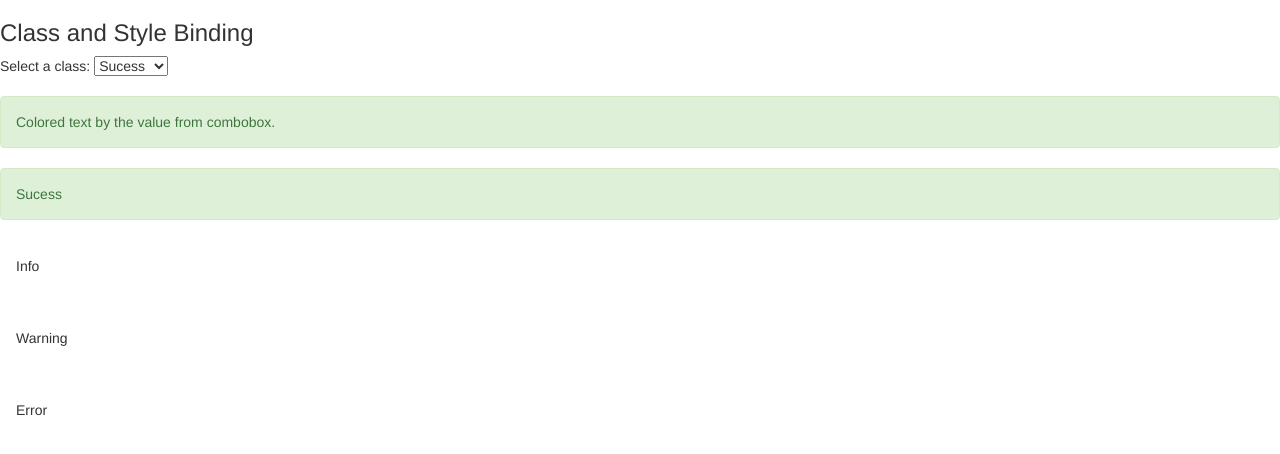
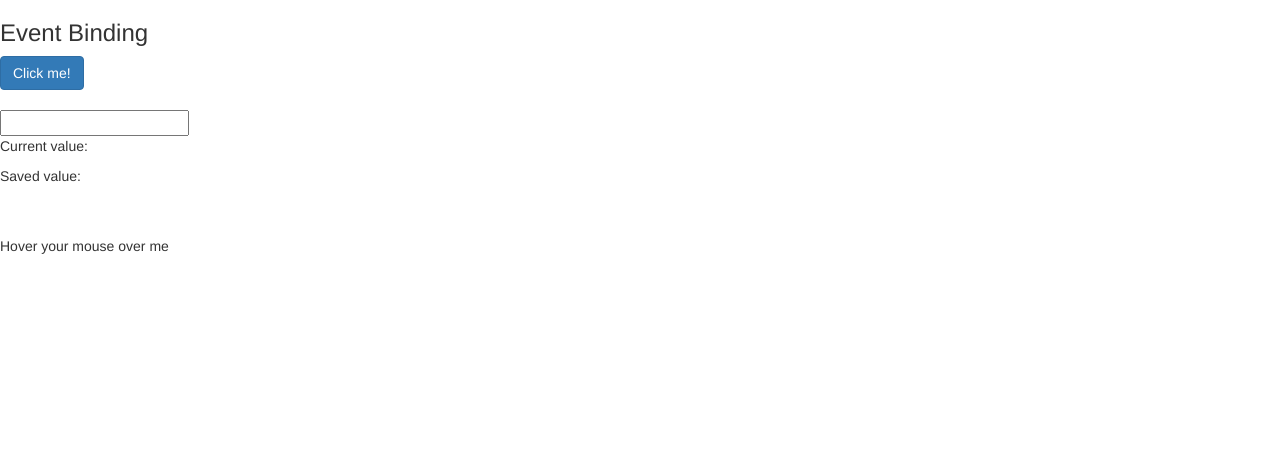
Before and after one commit to devictorqroz/course-angular2, an Angular app in the folder data-binding/: page / in a window 1280 px wide. Shown: the top 454 px of the page. Built offline with nearby package versions, Linux system fonts and the light colour scheme.

Commit message:
feat: implement event binding and event filtering

```diff
--- a/data-binding/src/app/data-binding/data-binding.component.css
+++ b/data-binding/src/app/data-binding/data-binding.component.css
@@ -0,0 +1,4 @@
+.highlight {
+  background-color: yellow;
+  font-weight: bold;
+}
--- a/data-binding/src/app/data-binding/data-binding.component.html
+++ b/data-binding/src/app/data-binding/data-binding.component.html
@@ -1,5 +1,5 @@
 
-<section class="property-binding">
+<!-- <section class="property-binding"> -->
 
   <!-- <article>
     <h3>Interpolation / Interpolação</h3>
@@ -19,7 +19,7 @@
     <img bind-src="imageUrl"/>
   </article> -->
 
-  <article>
+  <!-- <article>
     <h3>Class and Style Binding</h3>
     <div>
       Select a class:
@@ -63,8 +63,44 @@
 
     </div>
 
-  </article>
+  </article> -->
+
+<!-- </section> -->
 
 
 
+<section class="event-binding">
+
+  <article>
+    <h3>Event Binding</h3>
+    <div>
+      <button (click)="onButtonClick()"
+      class="btn btn-primary">
+        Click me!
+      </button>
+
+      <br><br>
+
+      <input type="text"
+        #inputField
+        (keyup)="onKeyUp($event)"
+        (keyup.enter)="saveValue(inputField.value)"
+        (blur)="saveValue(inputField.value)"
+      />
+
+      <p>Current value: {{ currentKeyEntered }}</p>
+      <p>Saved value: {{ savedValue }}</p>
+
+      <br><br>
+
+      <span
+        (mouseover)="onMouseOverOut()"
+        (mouseout)="onMouseOverOut()"
+        [class.highlight]="isMouseOver">
+        Hover your mouse over me
+      </span>
+
+    </div>
+  </article>
+
 </section>
--- a/data-binding/src/app/data-binding/data-binding.component.ts
+++ b/data-binding/src/app/data-binding/data-binding.component.ts
@@ -3,13 +3,26 @@ import { Component, OnInit } from '@angular/core';
 @Component({
   selector: 'app-data-binding',
   templateUrl: './data-binding.component.html',
-  styleUrls: ['./data-binding.component.css']
+  // styleUrls: ['./data-binding.component.css']
+  styles: [
+    `
+      .highlight {
+        background-color: yellow;
+        font-weight: bold;
+      }
+    `
+  ]
 })
 export class DataBindingComponent implements OnInit {
 
   url: string = 'http://loiane.com';
   angularCourse: boolean = true;
   imageUrl: string = 'https://picsum.photos/400/200';
+
+  currentKeyEntered: string = '';
+  savedValue: any;
+
+  isMouseOver: boolean = false;
 
   getValue() {
     return 1;
@@ -19,6 +32,23 @@ export class DataBindingComponent implements OnInit {
     return true;
   }
 
+  onButtonClick() {
+    alert('The Button was clicked!');
+  }
+
+  onKeyUp(event: KeyboardEvent) {
+    this.currentKeyEntered = (<HTMLInputElement>event.target).value;
+    console.log(this.currentKeyEntered);
+  }
+
+  saveValue(value) {
+    this.savedValue = value;
+  }
+
+  onMouseOverOut() {
+    this.isMouseOver = !this.isMouseOver;
+  }
+
   constructor() { }
 
   ngOnInit() {
```
